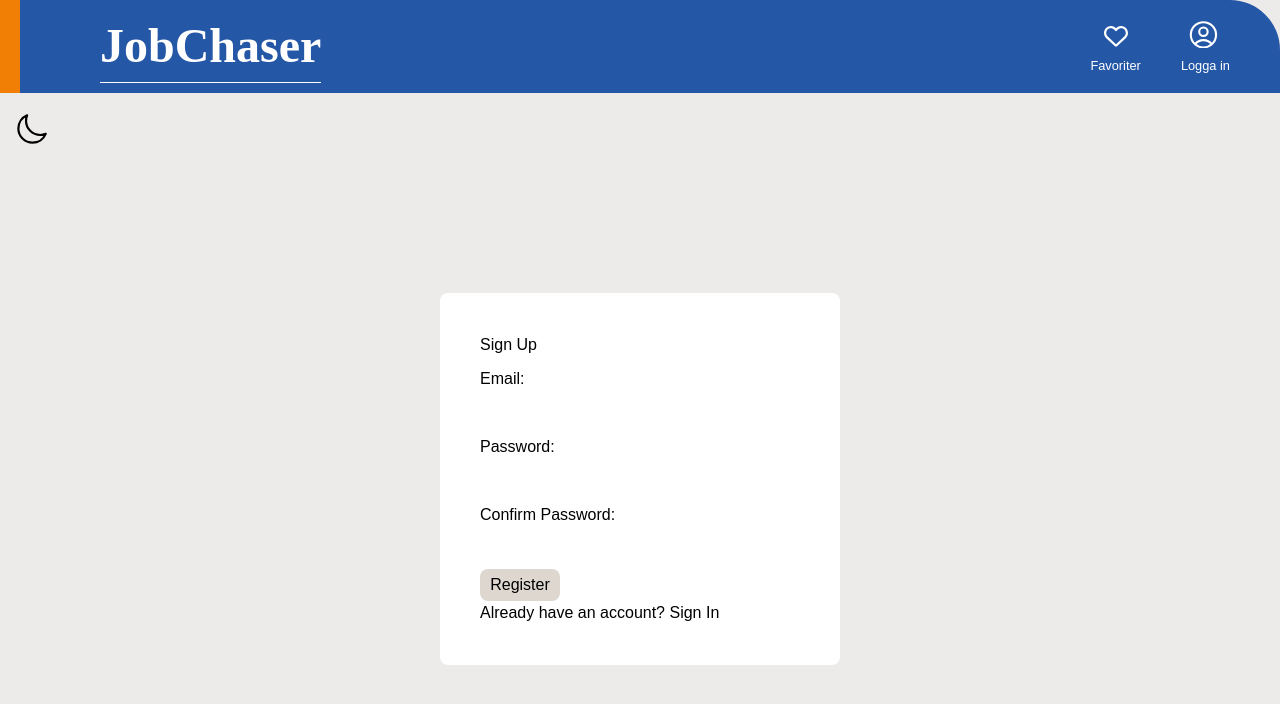
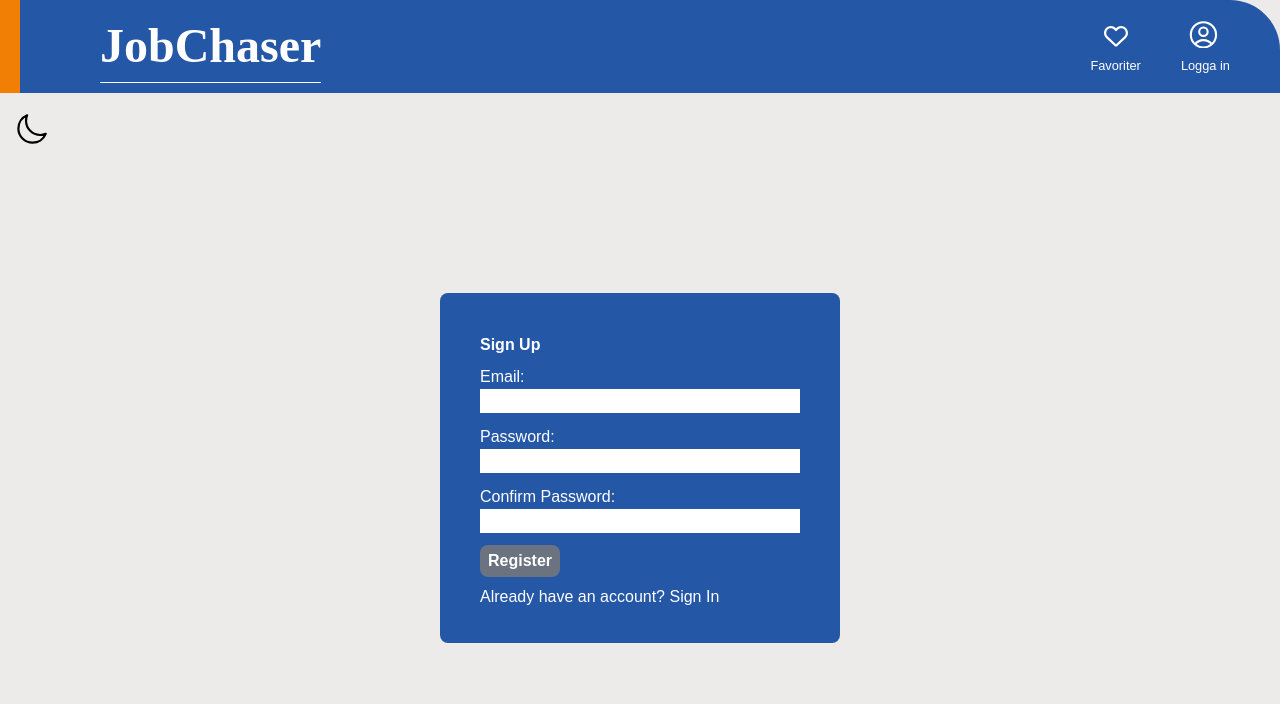
Before and after one commit to Luayasaadsson/jobchaser_react, a React (Vite) app: page /signup in a window 1280 px wide. Shown: the top 704 px of the page. Built offline with nearby package versions, Linux system fonts and the light colour scheme; a web font is replaced by a local one.

Commit message:
Lagt till en läs mer knapp, localstorage, css
* En knapp Läs mer/Läs mindre för jobb beskrivning.
* Sparar temat i localStorage.
* Fortsätter med Tailwind styling.

```diff
--- a/src/components/JobList/JobList.tsx
+++ b/src/components/JobList/JobList.tsx
@@ -98,7 +98,7 @@ function JobList({ searchTerm }: JobListProps): JSX.Element {
         <li>Inga jobb tillgängliga.</li>
       )}
       {filteredJobs.length > 0 && visibleJobsCount < filteredJobs.length && (
-        <button className="block m-auto bg-sky-600 rounded-md text-sky-50 p-1 mb-2" onClick={handleLoadMoreJobs}>
+        <button className="block m-auto bg-sky-500 hover:bg-sky-700 rounded-md text-sky-50 p-1 mb-2" onClick={handleLoadMoreJobs}>
           Ladda fler jobb
         </button>
       )}
--- a/src/components/Pages/SignIn/SignInForm.module.css
+++ b/src/components/Pages/SignIn/SignInForm.module.css
@@ -1,4 +1,4 @@
-.signinformspan {
+/* .signinformspan {
   display: block;
   margin: 10px auto;
 }
@@ -22,4 +22,4 @@
 .signinformslink, .signinformslink:visited, .signinformslink:hover, .signinformslink:active {
   text-decoration: none;
   color: inherit;
-}
+} */
--- a/src/components/Pages/SignIn/SignInForm.tsx
+++ b/src/components/Pages/SignIn/SignInForm.tsx
@@ -2,7 +2,7 @@ import { useForm } from "react-hook-form";
 import {  Link, useNavigate } from "react-router-dom";
 import {signInWithEmailAndPassword} from "firebase/auth";
 import { auth } from "../../../Firebase/firebase";
-import SignInFormCSS from "./SignInForm.module.css"
+/* import SignInFormCSS from "./SignInForm.module.css" */
 
 type FormData = {
     email: string;
@@ -41,7 +41,7 @@ const SignInForm: React.FC = () => {
         <>
             <form onSubmit={handleSubmit(formSubmit)}>
                 <div>
-                    <label className={SignInFormCSS.signinformspan} htmlFor="email">Email:</label>
+                    <label className="block mt-2" htmlFor="email">Email:</label>
                     <input
                         id="email"
                         type="email"
@@ -57,7 +57,7 @@ const SignInForm: React.FC = () => {
                 </div>
 
                 <div>
-                    <label className={SignInFormCSS.signinformspan} htmlFor="password">Password:</label>
+                    <label className="block mt-3" htmlFor="password">Password:</label>
                     <input
                         id="password"
                         type="password"
@@ -72,10 +72,10 @@ const SignInForm: React.FC = () => {
                     {errors.password && <span>{errors.password.message}</span>}
                 </div>
 
-                <button className={SignInFormCSS.signinformsbutton} type="submit">Log in</button>
+                <button className="mt-3 w-20 h-8 rounded-lg border-none font-semibold cursor-pointer bg-gray-500 hover:bg-sky-300 mb-2" type="submit">Log in</button>
             </form>
 
-            <Link className={SignInFormCSS.signinformslink} to="/signup">Don't have an account? Sign Up</Link>
+            <Link className="no-underline text-inherit" to="/signup">Don't have an account? Sign Up</Link>
         </>
     );
 };
--- a/src/components/Pages/SignIn/SignInPage.module.css
+++ b/src/components/Pages/SignIn/SignInPage.module.css
@@ -1,11 +1,11 @@
 
-.container {
+/* .container {
   display: flex;
   flex-direction: column;
   justify-content: flex-start;
   min-height: 100vh;
 }
-
+ */
 .signInForm {
   margin-top: 200px;
   padding: 40px;
@@ -17,7 +17,8 @@
 }
 
 .light {
-  background-color: #fff;
+  background-color: #2557a7;
+  color: #fff;
 }
 
 .dark {
@@ -25,11 +26,6 @@
   color: #fff;
 }
 
-h2 {
-  margin: 10px auto;
-  font-size: 1.5rem;
-}
-
 input {
   width: 100%;
   padding: 5px;
--- a/src/components/Pages/SignIn/SignInPage.tsx
+++ b/src/components/Pages/SignIn/SignInPage.tsx
@@ -7,13 +7,14 @@ import { useTheme } from "../../../context/useTheme";
 const SignInPage: React.FC = () => {
   const { theme } = useTheme();
 
+
   const signInFormClassName = `${SignInCSS.signInForm} ${theme === 'light' ? SignInCSS.light : SignInCSS.dark}`;
 
   return (
-    <div className={SignInCSS.container}>
+    <div className="flex flex-col">
       <Nav />
       <div className={signInFormClassName}>
-        <h2>Sign In</h2>
+        <h2 className='font-semibold'>Sign In</h2>
         <SignInForm />
       </div>
     </div>
--- a/src/components/Pages/SignUp/SignUpForm.module.css
+++ b/src/components/Pages/SignUp/SignUpForm.module.css
@@ -1,9 +1,9 @@
-.signupformspan {
+/* .signupformspan {
   display: block;
   margin: 10px auto;
-}
+} */
 
-.signupformsbutton {
+/* .signupformsbutton {
   margin-top: 8px;
   width: 5rem;
   height: 2rem;
@@ -14,14 +14,14 @@
   font-weight: 500;
   cursor: pointer;
   display: block;
-}
+} */
 
-.signupformsbutton:hover {
+/* .signupformsbutton:hover {
   background-color: #388fb1;
   color: white;
-}
+} */
 
-.signupformslink, .signupformslink:visited, .signupformslink:hover, .signupformslink:active {
+/* .signupformslink, .signupformslink:visited, .signupformslink:hover, .signupformslink:active {
   text-decoration: none;
   color: inherit;
-}
+} */
--- a/src/components/Pages/SignUp/SignUpForm.tsx
+++ b/src/components/Pages/SignUp/SignUpForm.tsx
@@ -2,7 +2,7 @@ import { useForm } from "react-hook-form";
 import { Link, useNavigate } from "react-router-dom";
 import { auth } from "../../../Firebase/firebase";
 import { createUserWithEmailAndPassword } from "firebase/auth";
-import SignUpFormCSS from "./SignUpForm.module.css"
+/* import SignUpFormCSS from "./SignUpForm.module.css" */
 
 type FormData = {
   email: string;
@@ -38,7 +38,7 @@ function SignUpForm() {
   return (
     <form onSubmit={handleSubmit(formSubmit)}>
       <div>
-        <label className={SignUpFormCSS.signupformspan} htmlFor="email">Email:</label>
+        <label className="block mt-2" htmlFor="email">Email:</label>
         <input
           id="email"
           type="email"
@@ -54,7 +54,7 @@ function SignUpForm() {
       </div>
 
       <div>
-        <label className={SignUpFormCSS.signupformspan} htmlFor="password">Password:</label>
+        <label className="block mt-3" htmlFor="password">Password:</label>
         <input
           id="password"
           type="password"
@@ -70,7 +70,7 @@ function SignUpForm() {
       </div>
 
       <div>
-        <label className={SignUpFormCSS.signupformspan}  htmlFor="confirmPassword">Confirm Password:</label>
+        <label className="block mt-3" htmlFor="confirmPassword">Confirm Password:</label>
         <input
           id="confirmPassword"
           type="password"
@@ -83,8 +83,8 @@ function SignUpForm() {
         {errors.confirmPassword && <span>{errors.confirmPassword.message}</span>}
       </div>
 
-      <button className={SignUpFormCSS.signupformsbutton} type="submit">Register</button>
-      <Link className={SignUpFormCSS.signupformslink} to="/signin">Already have an account? Sign In</Link>
+      <button className="block mt-3 w-20 h-8 rounded-lg border-none font-semibold cursor-pointer bg-gray-500 hover:bg-sky-300 mb-2" type="submit">Register</button>
+      <Link to="/signin">Already have an account? Sign In</Link>
     </form>
   );
 }
--- a/src/components/Pages/SignUp/SignUpPage.module.css
+++ b/src/components/Pages/SignUp/SignUpPage.module.css
@@ -1,23 +1,24 @@
 
-.container {
+/* .container {
   display: flex;
   flex-direction: column;
   justify-content: flex-start;
   min-height: 100vh;
 }
-
+ */
 .signUpForm {
   margin-top: 200px;
   padding: 40px;
   border-radius: 8px;
   width: 100%;
   max-width: 400px;
-  height: auto;
+  height: 350px;
   align-self: center;
 }
 
 .light {
-  background-color: #fff;
+  background-color: #2557a7;
+  color: #fff;
 }
 
 .dark {
--- a/src/components/Pages/SignUp/SignUpPage.tsx
+++ b/src/components/Pages/SignUp/SignUpPage.tsx
@@ -5,16 +5,16 @@ import { useTheme } from "../../../context/useTheme";
 
 
 const SignUpPage: React.FC = () => {
-  const { theme } = useTheme(); // Using the theme context
+  const { theme } = useTheme();
 
-  // Conditional class name based on the theme
+
   const signUpFormClassName = `${SignUpCSS.signUpForm} ${theme === 'light' ? SignUpCSS.light : SignUpCSS.dark}`;
 
   return (
-    <div className={SignUpCSS.container}>
+    <div className="flex flex-col">
       <Nav />
       <div className={signUpFormClassName}>
-        <h2>Sign Up</h2>
+        <h2 className='font-semibold'>Sign Up</h2>
         <SignUpForm />
       </div>
     </div>
--- a/src/context/ThemeContext.tsx
+++ b/src/context/ThemeContext.tsx
@@ -1,4 +1,4 @@
-import { createContext, ReactNode, useState } from 'react';
+import { createContext, ReactNode, useState, useEffect } from 'react';
 
 type Theme = 'light' | 'dark';
 type ThemeContextType = {
@@ -9,7 +9,12 @@ type ThemeContextType = {
 export const ThemeContext = createContext<ThemeContextType | undefined>(undefined);
 
 export const ThemeProvider = ({ children }: { children: ReactNode }) => {
-  const [theme, setTheme] = useState<Theme>('light');
+  const [theme, setTheme] = useState<Theme>(localStorage.getItem('theme') as Theme || 'light');
+
+  useEffect(() => {
+    localStorage.setItem('theme', theme);
+    document.body.className = theme + "-mode";
+  }, [theme]);
 
   const toggleTheme = () => {
     setTheme((prevTheme) => (prevTheme === 'light' ? 'dark' : 'light'));
```
Also changed, not shown: src/components/JobItem/JobItem.tsx (+31 -9 lines).
